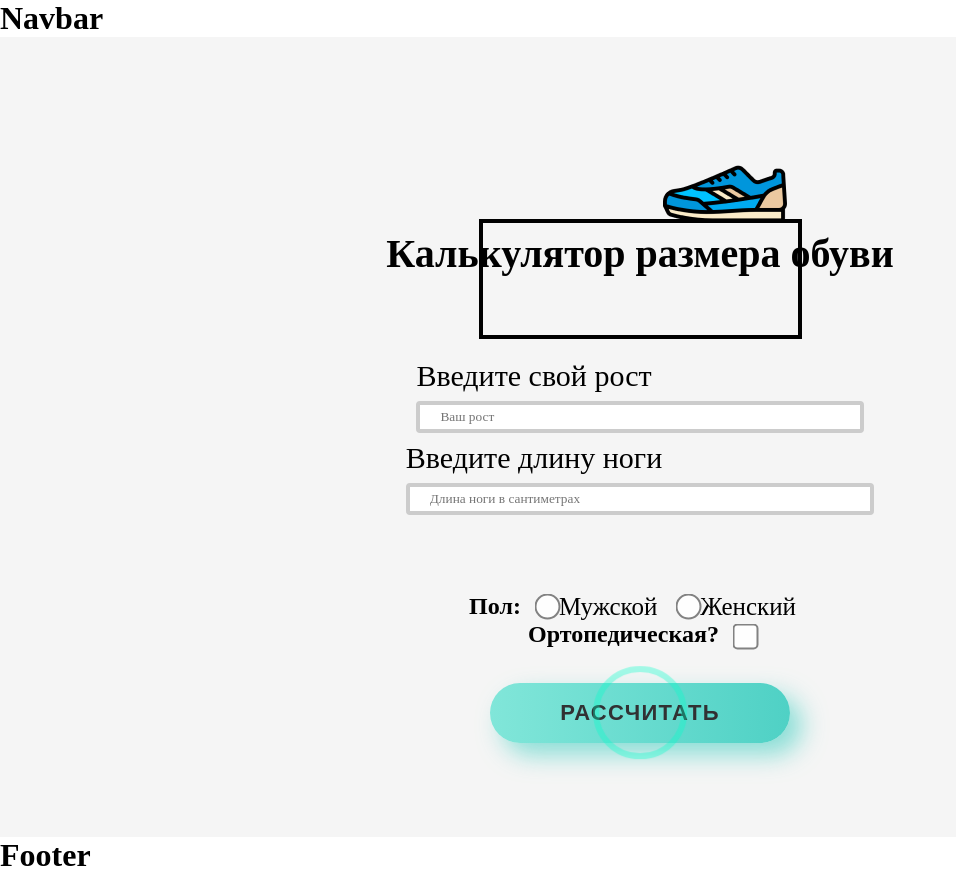
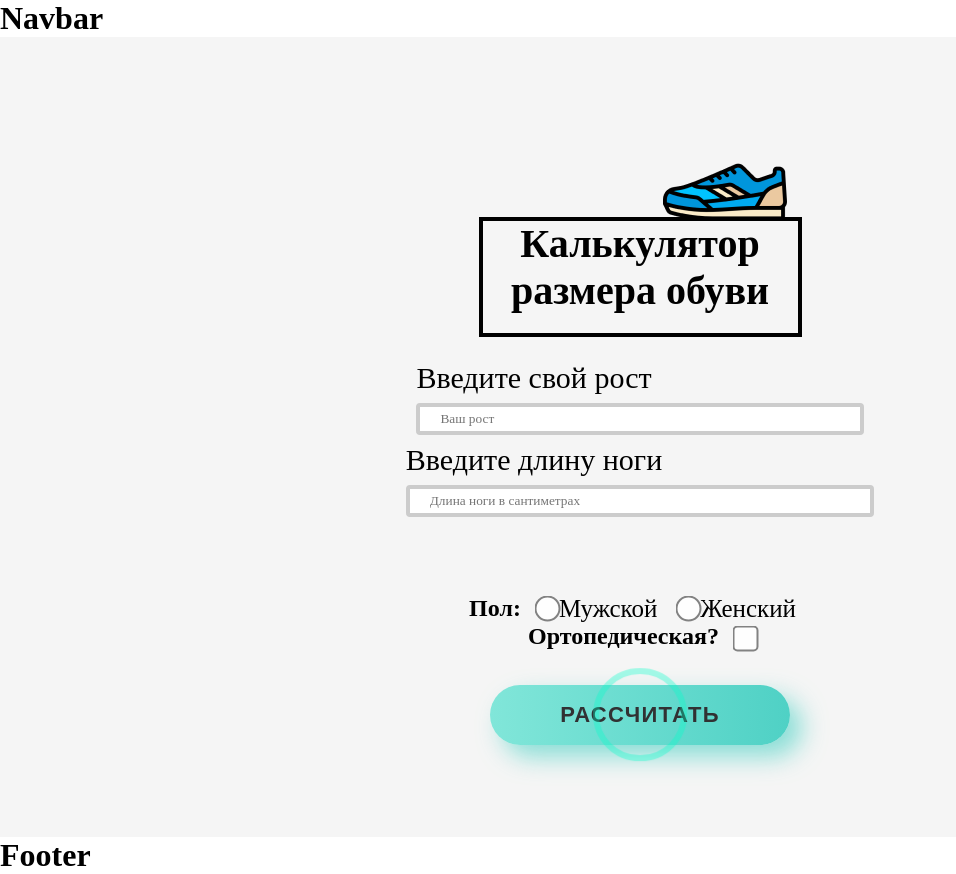
Before and after one commit to krivalex/3points-store-VUE3-MONGOdb, a Vue app: page / in a window 1280 px wide. Shown: the whole page, without its empty margins (0-956 px from the left). Built offline with nearby package versions, Linux system fonts and the light colour scheme.

Commit message:
design reliaze 3

```diff
--- a/src/components/ContentMain.vue
+++ b/src/components/ContentMain.vue
@@ -1,7 +1,9 @@
 <template>
   <div class="content-main">
-    <img src="../assets/head.png" alt="logo">
-    <h1 class="heading">Калькулятор размера обуви</h1>
+    <div class="img-beaty">
+      <img src="../assets/head.png" alt="logo">
+      <h1 class="heading">Калькулятор размера обуви</h1>
+    </div>
     <div class="input-group">
 
       <div class="height">
@@ -228,9 +230,13 @@ export default {
   cursor: pointer;
 }
 
+.img-beaty {
+  position: relative;
+}
+
 .heading {
   position: absolute;
-  top: 230px;
+  top: 90px;
 }
 
 .button {
```
